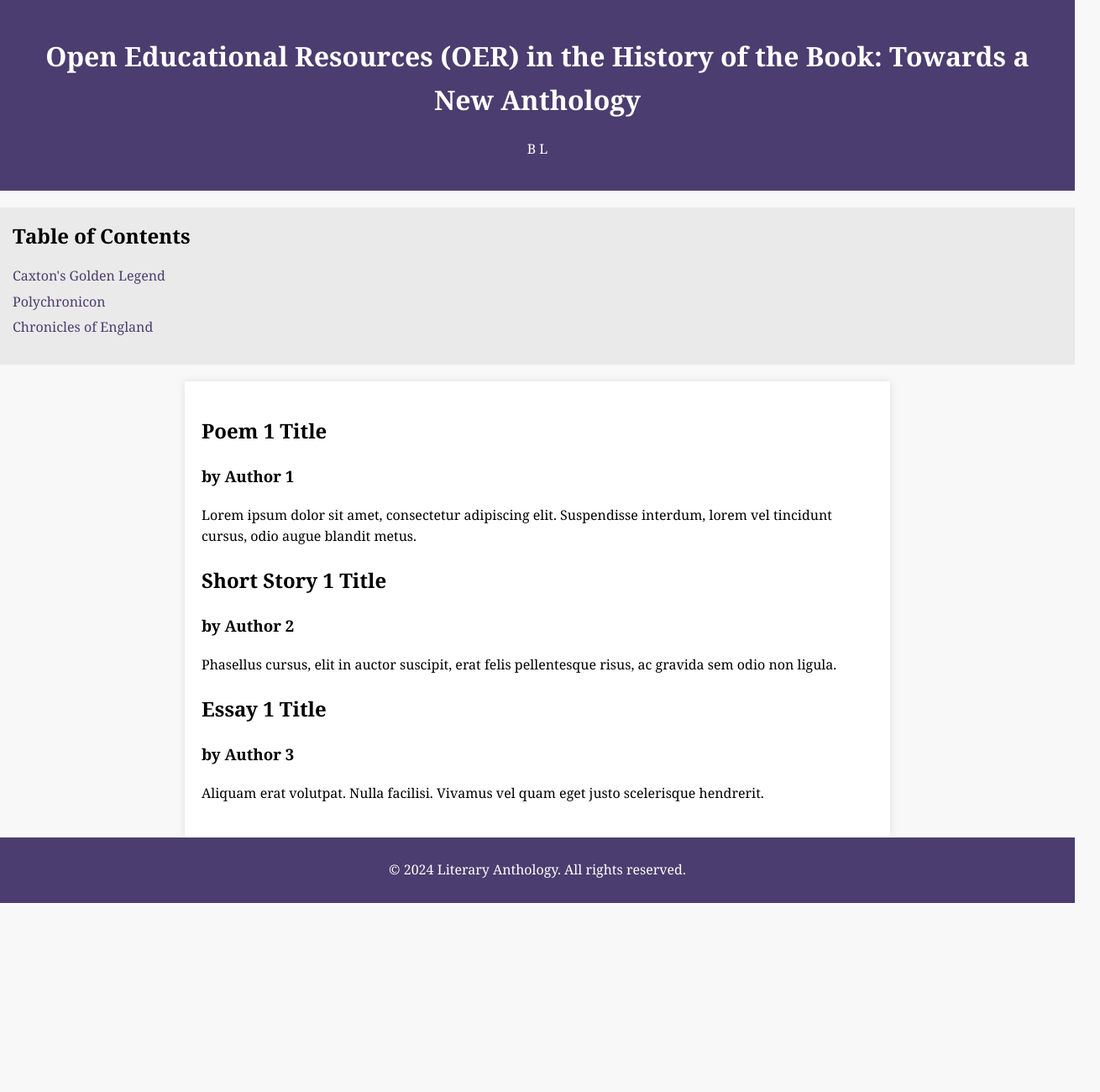
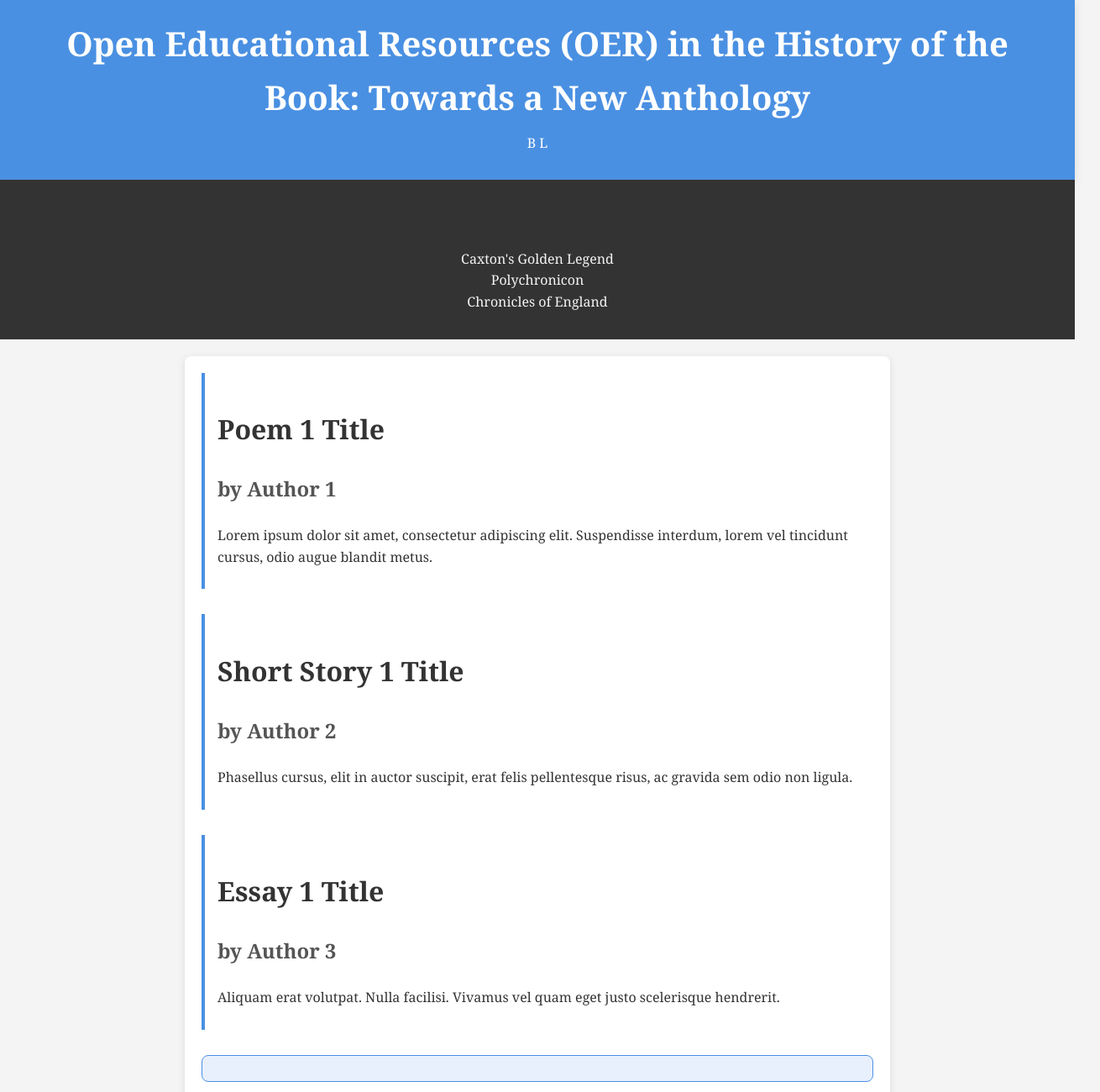
Before and after one commit to brluies/EEP, a plain HTML site: page index.html in a window 1280 px wide. Shown: the top 1300 px of the page at 84% size, 1310 px wide, since content can reach past the window. Before the commit the page ends 1075 px from the top, so only its background shows below. Drawn offline with Linux system fonts and the light colour scheme.

Commit message:
Update styles.css

```diff
--- a/styles.css
+++ b/styles.css
@@ -1,60 +1,139 @@
+/* Global Styles */
 body {
     font-family: 'Georgia', serif;
     line-height: 1.6;
     margin: 0;
     padding: 0;
-    background-color: #f8f8f8;
+    background-color: #f4f4f4;
+    color: #333;
 }
 
 header {
-    background: #4b3d6f;
-    color: #fff;
+    background: #4A90E2; /* A soft blue */
+    color: white;
     padding: 20px;
     text-align: center;
+    box-shadow: 0 2px 10px rgba(0, 0, 0, 0.1);
+}
+
+h1 {
+    font-size: 2.5em;
+    margin: 0;
 }
 
 nav {
-    background: #eaeaea;
-    padding: 15px;
-    margin: 20px 0;
+    background: #333; /* Dark background for navigation */
+    color: white;
+    padding: 15px 0;
 }
 
 nav h2 {
     margin: 0 0 10px;
+    text-align: center;
 }
 
 nav ul {
-    list-style: none;
+    list-style-type: none;
     padding: 0;
 }
 
 nav ul li {
-    margin: 5px 0;
+    text-align: center;
 }
 
 nav ul li a {
+    color: #f4f4f4;
     text-decoration: none;
-    color: #4b3d6f;
+    padding: 10px 20px;
+    transition: background 0.3s, color 0.3s;
+}
+
+nav ul li a:hover {
+    background: #4A90E2;
+    color: white;
 }
 
 main {
+    max-width: 800px;
+    margin: 20px auto;
     padding: 20px;
-    max-width: 800px;
-    margin: auto;
-    background: #fff;
-    box-shadow: 0 0 10px rgba(0, 0, 0, 0.1);
+    background: white;
+    border-radius: 8px;
+    box-shadow: 0 2px 10px rgba(0, 0, 0, 0.1);
 }
 
 section {
-    margin-bottom: 20px;
+    margin-bottom: 30px;
+    padding: 15px;
+    border-left: 4px solid #4A90E2; /* Highlighting sections */
+}
+
+h2 {
+    font-size: 2em;
+    color: #333;
+}
+
+h3 {
+    font-size: 1.5em;
+    color: #555;
+}
+
+p {
+    margin: 10px 0;
 }
 
 footer {
     text-align: center;
-    padding: 10px 0;
-    background: #4b3d6f;
-    color: #fff;
+    padding: 15px;
+    background: #4A90E2;
+    color: white;
     position: relative;
     bottom: 0;
     width: 100%;
+    margin-top: 20px;
 }
+
+/* XML Container Styles */
+#xmlContainer {
+    background-color: #e8f0fe; /* Light background for XML content */
+    border: 1px solid #4A90E2;
+    border-radius: 8px;
+    padding: 15px;
+    margin-top: 20px;
+}
+
+pre {
+    background: #f7f7f7; /* Light gray background for preformatted text */
+    padding: 10px;
+    overflow-x: auto; /* Enable horizontal scroll for long lines */
+    border-radius: 4px;
+    border: 1px solid #ccc; /* Light border for distinction */
+}
+
+/* Responsive Styles */
+@media (max-width: 768px) {
+    nav ul li a {
+        display: block;
+        padding: 10px;
+    }
+
+    main {
+        padding: 10px;
+    }
+
+    header, footer {
+        padding: 15px 0;
+    }
+
+    h1 {
+        font-size: 2em;
+    }
+
+    h2 {
+        font-size: 1.5em;
+    }
+
+    h3 {
+        font-size: 1.2em;
+    }
+}
```
